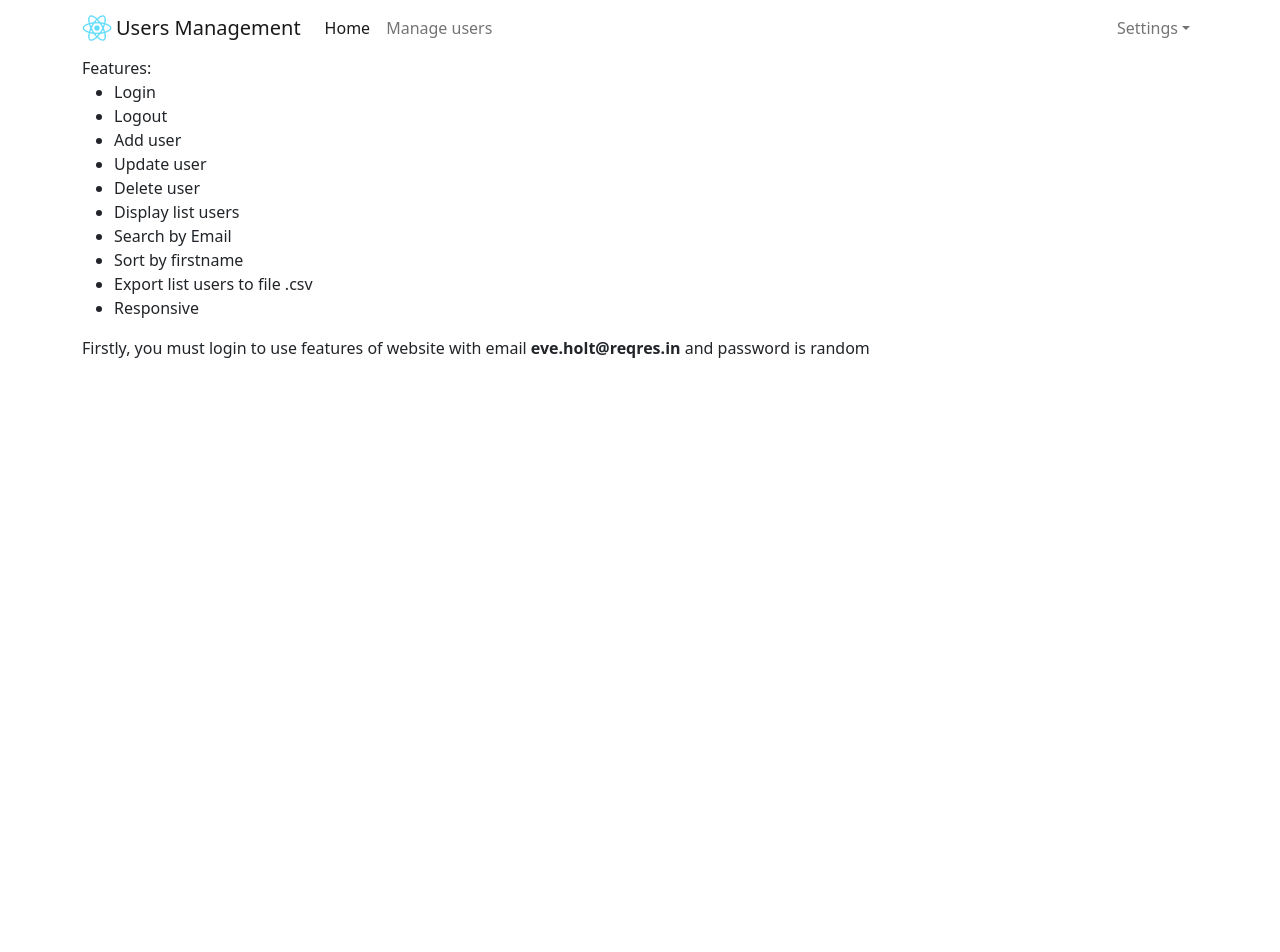
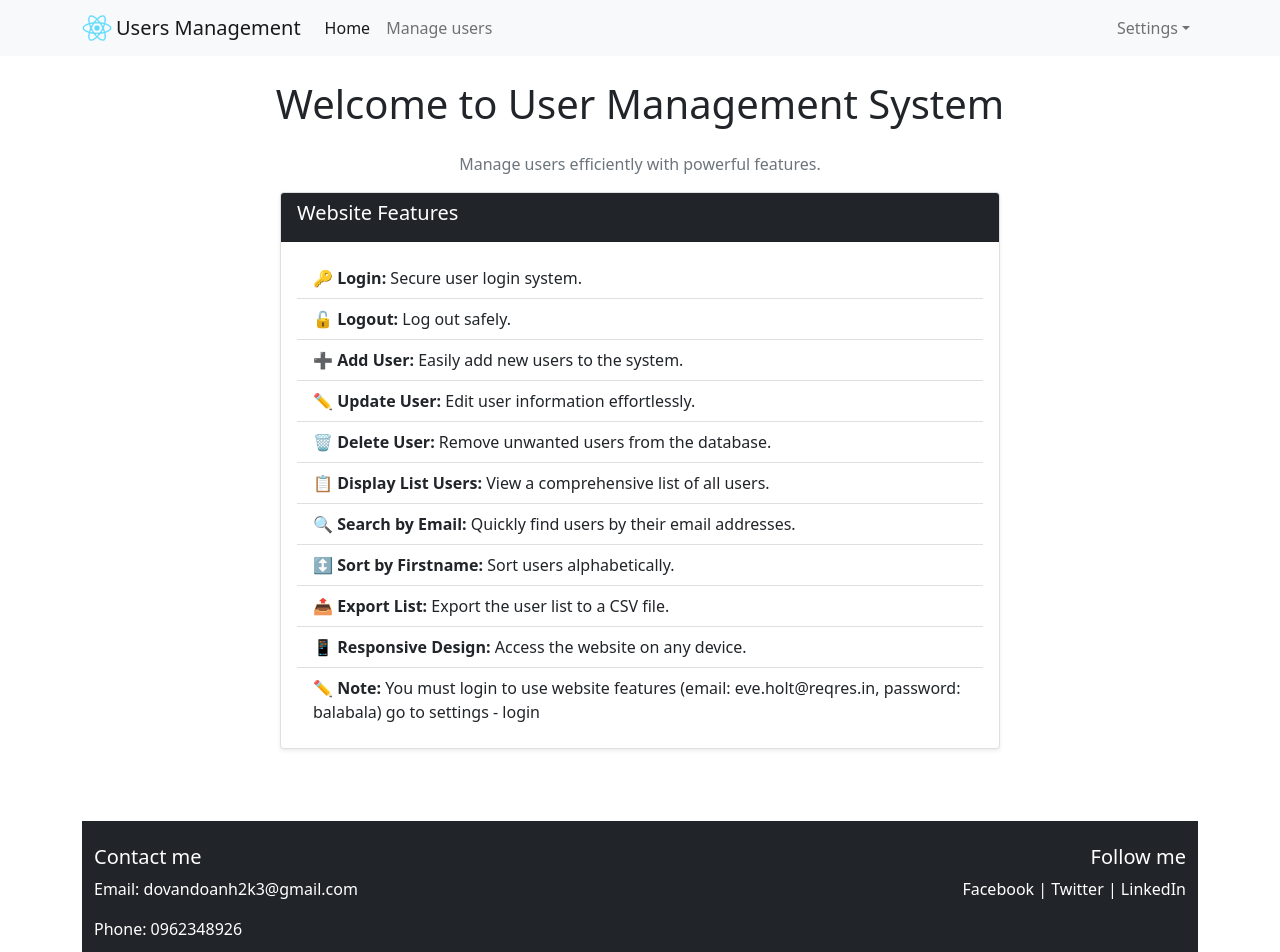
Before and after one commit to DzoanhDoanh/users-management, a React (Create React App) app: page / in a window 1280 px wide. Shown: the top 952 px of the page. Before the commit the page ends 800 px from the top, so only its background shows below. Built offline with nearby package versions, Linux system fonts and the light colour scheme.

Commit message:
configure redux

```diff
--- a/package.json
+++ b/package.json
@@ -16,9 +16,13 @@
     "react-csv": "^2.2.2",
     "react-dom": "^18.3.1",
     "react-paginate": "^8.2.0",
+    "react-redux": "8.0.1",
     "react-router-dom": "6.3.0",
     "react-scripts": "5.0.1",
     "react-toastify": "^10.0.6",
+    "redux": "4.2.0",
+    "redux-devtools-extension": "2.13.9",
+    "redux-thunk": "2.4.1",
     "sass": "1.49.10",
     "web-vitals": "^2.1.4"
   },
--- a/src/App.js
+++ b/src/App.js
@@ -5,12 +5,13 @@ import { ToastContainer } from 'react-toastify';
 import { UserContext } from './context/UserContext';
 import { useContext, useEffect } from 'react';
 import AppRoutes from './routes/AppRoutes'
-
+import { useSelector } from 'react-redux';
 
 function App() {
 
+  const dataUserRedux = useSelector((state) => state.user.account)
   const { loginContext} = useContext(UserContext)
-
+  console.log(dataUserRedux)
   useEffect(() => {
     if(localStorage.getItem("token")){
       loginContext(localStorage.getItem('email'), localStorage.getItem('token'))
--- /dev/null
+++ b/src/components/Footer.js
@@ -0,0 +1,28 @@
+import { Row, Col } from "react-bootstrap";
+
+function Footer() {
+    return (
+        <div className="bg-dark text-white py-4 mt-5">
+            <div className="container">
+                <Row>
+                    <Col md={6}>
+                    <h5>Contact me</h5>
+                    <p>Email: dovandoanh2k3@gmail.com</p>
+                    <p>Phone: 0962348926</p>
+                    </Col>
+                    <Col md={6} className="text-md-end">
+                    <h5>Follow me</h5>
+                    <p>Facebook | Twitter | LinkedIn</p>
+                    </Col>
+                </Row>
+                <Row>
+                    <Col className="text-center mt-3">
+                    <p>&copy; 2024 User Management System. All Rights Reserved.</p>
+                    </Col>
+                </Row>
+            </div>
+        </div>
+    );
+}
+
+export default Footer;
--- a/src/components/Header.js
+++ b/src/components/Header.js
@@ -20,7 +20,7 @@ function Header(props) {
     }
     return (
         <>
-            <Navbar expand="lg" className="bg-body-tertiary">
+            <Navbar expand="lg" className="bg-body-tertiary bg-light">
                 <Container>
                     <Navbar.Brand href="/">
                         <img src={logoApp} width="30" height={'30'} className='d-inline-block align-top me-1' alt='Logo'/>
--- a/src/components/Home.js
+++ b/src/components/Home.js
@@ -1,27 +1,47 @@
-
+import { Container, Row, Col, Card, ListGroup } from "react-bootstrap";
+import Footer from "./Footer";
 
 function Home() {
 
     return (
-        <div className="home-container">
-            <p>
-                Features:
-                <ul>
-                    <li>Login</li>
-                    <li>Logout</li>
-                    <li>Add user</li>
-                    <li>Update user</li>
-                    <li>Delete user</li>
-                    <li>Display list users</li>
-                    <li>Search by Email</li>
-                    <li>Sort by firstname</li>
-                    <li>Export list users to file .csv</li>
-                    <li>Responsive</li>
-                </ul>
-                Firstly, you must login to use features of website with email <b>eve.holt@reqres.in</b> and password is random <br/>
-            </p>
-        </div>
-    );
-}
+        <>
+            <Container fluid className="py-4">
+                <Row>
+                    <Col>
+                    <h1 className="text-center mb-4">Welcome to User Management System</h1>
+                    <p className="text-center text-muted">
+                        Manage users efficiently with powerful features.
+                    </p>
+                    </Col>
+                </Row>
 
+                <Row className="justify-content-center">
+                    <Col md={8}>
+                    <Card className="shadow-sm">
+                        <Card.Header className="bg-dark text-white">
+                        <h5>Website Features</h5>
+                        </Card.Header>
+                        <Card.Body>
+                        <ListGroup variant="flush">
+                            <ListGroup.Item>🔑 <strong>Login:</strong> Secure user login system.</ListGroup.Item>
+                            <ListGroup.Item>🔓 <strong>Logout:</strong> Log out safely.</ListGroup.Item>
+                            <ListGroup.Item>➕ <strong>Add User:</strong> Easily add new users to the system.</ListGroup.Item>
+                            <ListGroup.Item>✏️ <strong>Update User:</strong> Edit user information effortlessly.</ListGroup.Item>
+                            <ListGroup.Item>🗑️ <strong>Delete User:</strong> Remove unwanted users from the database.</ListGroup.Item>
+                            <ListGroup.Item>📋 <strong>Display List Users:</strong> View a comprehensive list of all users.</ListGroup.Item>
+                            <ListGroup.Item>🔍 <strong>Search by Email:</strong> Quickly find users by their email addresses.</ListGroup.Item>
+                            <ListGroup.Item>↕️ <strong>Sort by Firstname:</strong> Sort users alphabetically.</ListGroup.Item>
+                            <ListGroup.Item>📤 <strong>Export List:</strong> Export the user list to a CSV file.</ListGroup.Item>
+                            <ListGroup.Item>📱 <strong>Responsive Design:</strong> Access the website on any device.</ListGroup.Item>
+                            <ListGroup.Item>✏️ <strong>Note:</strong> You must login to use website features (email: eve.holt@reqres.in, password: balabala) go to settings - login</ListGroup.Item>
+                        </ListGroup>
+                        </Card.Body>
+                    </Card>
+                    </Col>
+                </Row>
+            </Container>
+            <Footer/>
+        </>
+      )
+};
 export default Home;
--- a/src/index.js
+++ b/src/index.js
@@ -7,10 +7,13 @@ import 'bootstrap/dist/css/bootstrap.min.css';
 import 'react-toastify/dist/ReactToastify.css';
 import '@fortawesome/fontawesome-free/css/all.min.css';
 import { UserProvider } from './context/UserContext';
+import store from './redux/store';
+import { Provider } from 'react-redux';
 
 
 const root = ReactDOM.createRoot(document.getElementById('root'));
 root.render(
+  <Provider store={store}>
     <React.StrictMode>
       <UserProvider >
         <BrowserRouter>
@@ -18,6 +21,7 @@ root.render(
         </BrowserRouter>
       </UserProvider>
     </React.StrictMode>
+  </Provider>
 );
 
 // If you want to start measuring performance in your app, pass a function
--- /dev/null
+++ b/src/redux/actions/userAction.js
@@ -0,0 +1,4 @@
+
+
+export const USER_LOGIN = 'USER_LOGIN'
+export const USER_LOGOUT = 'USER_LOGOUT'
--- /dev/null
+++ b/src/redux/reducers/rootReducer.js
@@ -0,0 +1,8 @@
+import { combineReducers } from "redux";
+import userReducer from './userReducer'
+
+const rootReducer = combineReducers({
+    user: userReducer
+})
+
+export default rootReducer
--- /dev/null
+++ b/src/redux/reducers/userReducer.js
@@ -0,0 +1,36 @@
+
+import { USER_LOGIN, USER_LOGOUT } from '../actions/userAction';
+const INITIAL_STATE = {
+
+    account: {
+        email: '',
+        auth: false
+    }
+};
+
+const userReducer = (state = INITIAL_STATE, action) => {
+
+    switch (action.type) {
+
+        case USER_LOGIN:
+
+           return {
+
+             ...state, count: state.count + 1,
+
+           };
+
+        case USER_LOGOUT:
+
+           return {
+              ...state, count: state.count - 1,
+
+           };
+
+         default: return state;
+
+    }
+
+};
+
+export default userReducer;
--- /dev/null
+++ b/src/redux/store.js
@@ -0,0 +1,8 @@
+import {createStore, applyMiddleware} from 'redux'
+import rootReducer from './reducers/rootReducer'
+import thunk from 'redux-thunk';
+import { composeWithDevTools } from 'redux-devtools-extension';
+
+const store  = createStore(rootReducer, composeWithDevTools(applyMiddleware(thunk)))
+
+export default store;
```
Also changed, not shown: 1 other file (tests, documents, lock files or other folders). Lines whose indentation alone changed are shown as unchanged.
